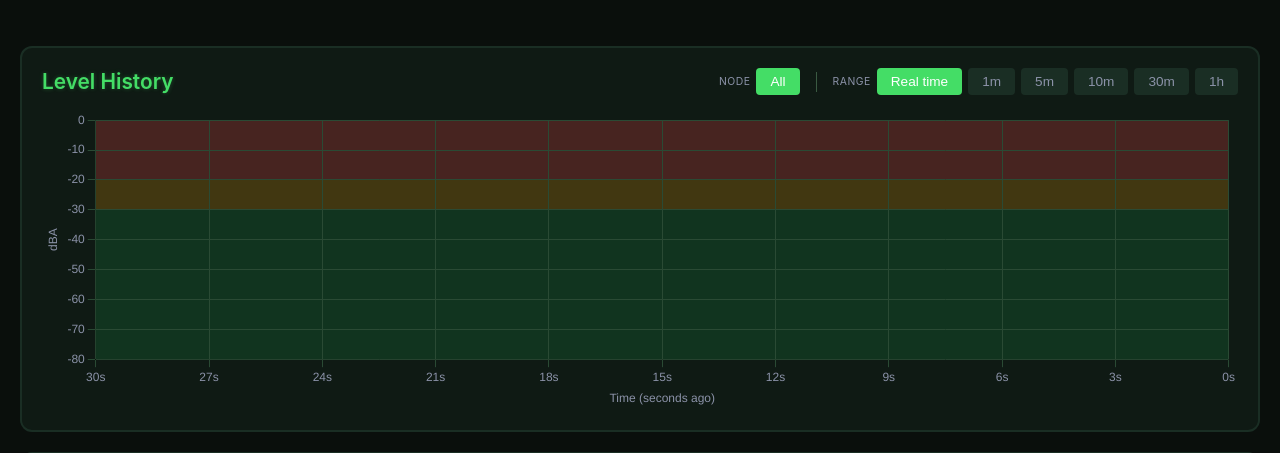
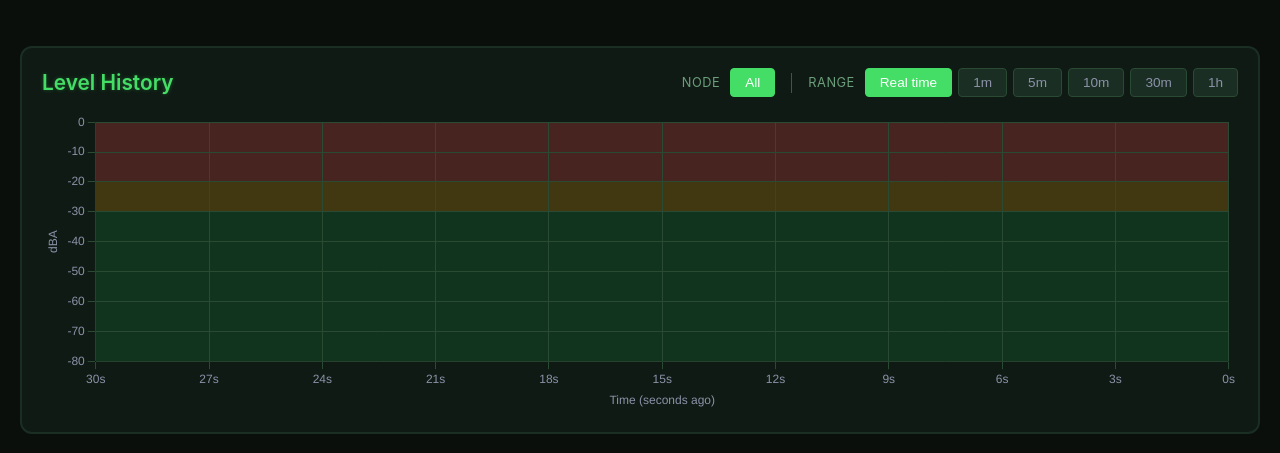
Before and after one commit to rojosinalma/soundspy, a Flask app: page / in a window 1280 px wide. Shown: the part 86-539 px from the top of the page. Run offline with Flask 3, Linux system fonts and the light colour scheme; parts of the project's set-up code (start-up, migrations or seed data) failed here and were passed over; some libraries are stand-ins or nearby versions.

Commit message:
v1.4.3: Button borders, filter labels, node name flash fix
- Buttons: subtle #2a4a34 border at rest, #44dd66 on hover
- History selectors: same border treatment
- Filter labels: larger (0.8em), green (#6b9e7a), spaced from selectors
- Pre-populate nodeDisplayNames on page load to prevent ID→name flash

```diff
--- a/dashboard/templates/dashboard.html
+++ b/dashboard/templates/dashboard.html
@@ -170,7 +170,7 @@
 
         .audio-control {
             background: #1a2e24;
-            border: none;
+            border: 1px solid #2a4a34;
             color: #8b92a8;
             padding: 6px 12px;
             border-radius: 4px;
@@ -185,6 +185,8 @@
 
         .audio-control:hover {
             background: #1a2e24;
+            border-color: #44dd66;
+            color: #a3e6b8;
         }
 
         .audio-control.active {
@@ -509,7 +511,7 @@
 
         .time-range-btn {
             background: #1a2e24;
-            border: none;
+            border: 1px solid #2a4a34;
             color: #8b92a8;
             padding: 6px 14px;
             border-radius: 4px;
@@ -520,10 +522,13 @@
 
         .time-range-btn:hover {
             background: #1a2e24;
+            border-color: #44dd66;
+            color: #a3e6b8;
         }
 
         .time-range-btn.active {
             background: #44dd66;
+            border-color: #44dd66;
             color: #fff;
         }
 
@@ -534,10 +539,11 @@
         }
 
         .filter-label {
-            font-size: 0.65em;
-            color: #8b92a8;
+            font-size: 0.8em;
+            color: #6b9e7a;
             text-transform: uppercase;
             letter-spacing: 0.5px;
+            margin-right: 4px;
         }
 
         .filter-separator {
@@ -2437,6 +2443,11 @@
                 nodesData = data.nodes;
                 thresholdValue = data.threshold;
 
+                // Pre-populate display names so selectors show names immediately on load
+                Object.entries(data.nodes).forEach(([nodeId, node]) => {
+                    if (node.display_name) nodeDisplayNames[nodeId] = node.display_name;
+                });
+
                 updateNodeCards(data.nodes);
             } catch (error) {
                 console.error('Failed to fetch nodes:', error);
```
Also changed, not shown: CHANGELOG.md.
